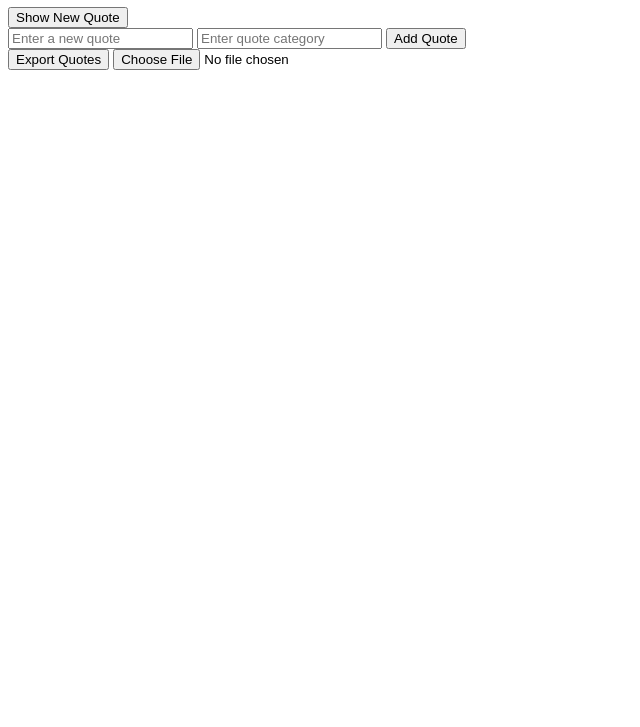
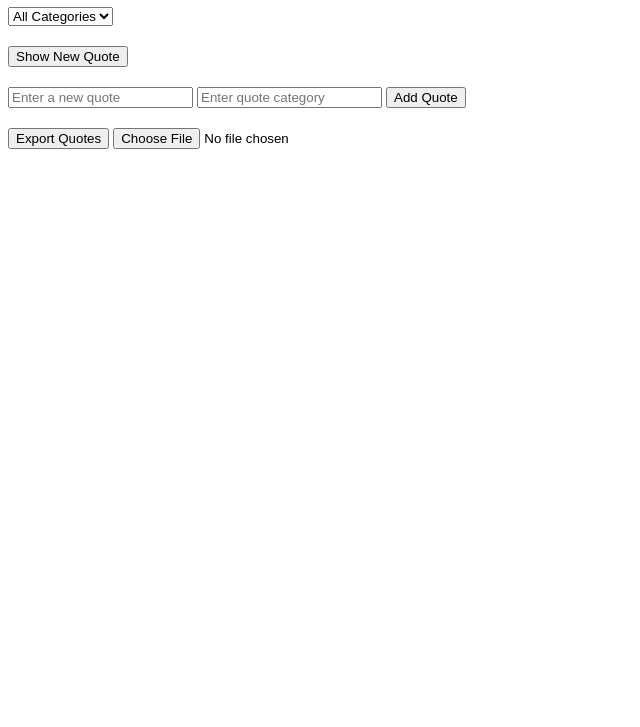
Before and after one commit to Mfoniso001/alx_fe_javascript, a plain HTML site: page dom-manipulation/index.html in a window 1280 px wide. Shown: the part 73-800 px from the top of the page, without its empty margins (0-640 px from the left). Drawn offline with Linux system fonts and the light colour scheme.

Commit message:
Add category filtering, persistence, and JSON import/export

```diff
--- a/dom-manipulation/index.html
+++ b/dom-manipulation/index.html
@@ -1,23 +1,34 @@
 <!DOCTYPE html>
 <html lang="en">
 <head>
-  <meta charset="UTF-8">
-  <meta name="viewport" content="width=device-width, initial-scale=1.0">
+  <meta charset="UTF-8" />
+  <meta name="viewport" content="width=device-width, initial-scale=1.0"/>
   <title>Dynamic Quote Generator</title>
 </head>
 <body>
   <h1>Dynamic Quote Generator</h1>
-  <div id="quoteDisplay"></div>
+
+  <!-- Category Filter -->
+  <select id="categoryFilter" onchange="filterQuotes()">
+    <option value="all">All Categories</option>
+  </select>
+
+  <!-- Quote Display -->
+  <div id="quoteDisplay" style="margin: 20px 0; font-weight: bold;"></div>
+
+  <!-- Show Random Quote -->
   <button id="newQuote">Show New Quote</button>
 
-  <div>
+  <!-- Add New Quote -->
+  <div style="margin-top: 20px;">
     <input id="newQuoteText" type="text" placeholder="Enter a new quote" />
     <input id="newQuoteCategory" type="text" placeholder="Enter quote category" />
     <button onclick="addQuote()">Add Quote</button>
   </div>
 
-  <div>
-    <button onclick="exportQuotes()">Export Quotes</button>
+  <!-- Import / Export -->
+  <div style="margin-top: 20px;">
+    <button onclick="exportToJsonFile()">Export Quotes</button>
     <input type="file" id="importFile" accept=".json" onchange="importFromJsonFile(event)" />
   </div>
 
--- a/dom-manipulation/script.js
+++ b/dom-manipulation/script.js
@@ -3,12 +3,31 @@ let quotes = JSON.parse(localStorage.getItem('quotes')) || [
     { text: "Don’t let yesterday take up too much of today.", category: "Wisdom" },
   ];
 
+  // Show a random quote from a filtered list
+  function filterQuotes() {
+    const selectedCategory = document.getElementById('categoryFilter').value;
+    localStorage.setItem('selectedCategory', selectedCategory);
+
+    const filtered = selectedCategory === 'all'
+      ? quotes
+      : quotes.filter(q => q.category === selectedCategory);
+
+    const randomIndex = Math.floor(Math.random() * filtered.length);
+    const quote = filtered[randomIndex];
+
+    if (quote) {
+      document.getElementById('quoteDisplay').innerText = `"${quote.text}" - [${quote.category}]`;
+      sessionStorage.setItem('lastQuote', JSON.stringify(quote));
+    } else {
+      document.getElementById('quoteDisplay').innerText = 'No quotes in this category yet.';
+    }
+  }
+
+  // Show a completely random quote (unfiltered)
   function showRandomQuote() {
     const randomIndex = Math.floor(Math.random() * quotes.length);
     const quote = quotes[randomIndex];
     document.getElementById('quoteDisplay').innerText = `"${quote.text}" - [${quote.category}]`;
-
-    // Session storage to remember last viewed quote
     sessionStorage.setItem('lastQuote', JSON.stringify(quote));
   }
 
@@ -20,6 +39,7 @@ let quotes = JSON.parse(localStorage.getItem('quotes')) || [
       const newQuote = { text, category };
       quotes.push(newQuote);
       saveQuotes();
+      populateCategories();
       alert('Quote added successfully!');
       document.getElementById('newQuoteText').value = '';
       document.getElementById('newQuoteCategory').value = '';
@@ -30,6 +50,24 @@ let quotes = JSON.parse(localStorage.getItem('quotes')) || [
 
   function saveQuotes() {
     localStorage.setItem('quotes', JSON.stringify(quotes));
+  }
+
+  function populateCategories() {
+    const categoryFilter = document.getElementById('categoryFilter');
+    const categories = Array.from(new Set(quotes.map(q => q.category)));
+    categoryFilter.innerHTML = '<option value="all">All Categories</option>';
+    categories.forEach(cat => {
+      const option = document.createElement('option');
+      option.value = cat;
+      option.textContent = cat;
+      categoryFilter.appendChild(option);
+    });
+
+    const savedFilter = localStorage.getItem('selectedCategory');
+    if (savedFilter) {
+      categoryFilter.value = savedFilter;
+      filterQuotes();
+    }
   }
 
   function exportToJsonFile() {
@@ -50,6 +88,7 @@ let quotes = JSON.parse(localStorage.getItem('quotes')) || [
         if (Array.isArray(importedQuotes)) {
           quotes.push(...importedQuotes);
           saveQuotes();
+          populateCategories();
           alert('Quotes imported successfully!');
         } else {
           alert('Invalid JSON format.');
@@ -61,14 +100,15 @@ let quotes = JSON.parse(localStorage.getItem('quotes')) || [
     fileReader.readAsText(event.target.files[0]);
   }
 
-  // Show a quote on page load
-  document.getElementById('newQuote').addEventListener('click', showRandomQuote);
+  // Setup on page load
+  window.onload = () => {
+    populateCategories();
 
-  // Load last quote viewed (sessionStorage)
-  window.onload = () => {
     const last = sessionStorage.getItem('lastQuote');
     if (last) {
       const quote = JSON.parse(last);
       document.getElementById('quoteDisplay').innerText = `"${quote.text}" - [${quote.category}]`;
     }
   };
+
+  document.getElementById('newQuote').addEventListener('click', showRandomQuote);
```
